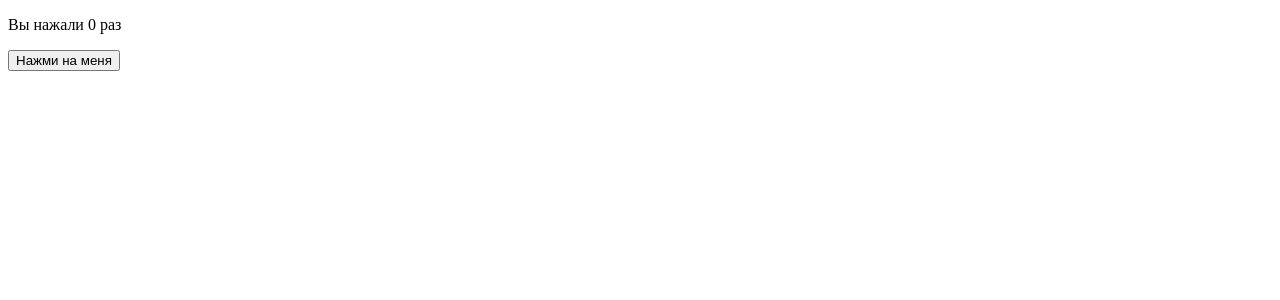
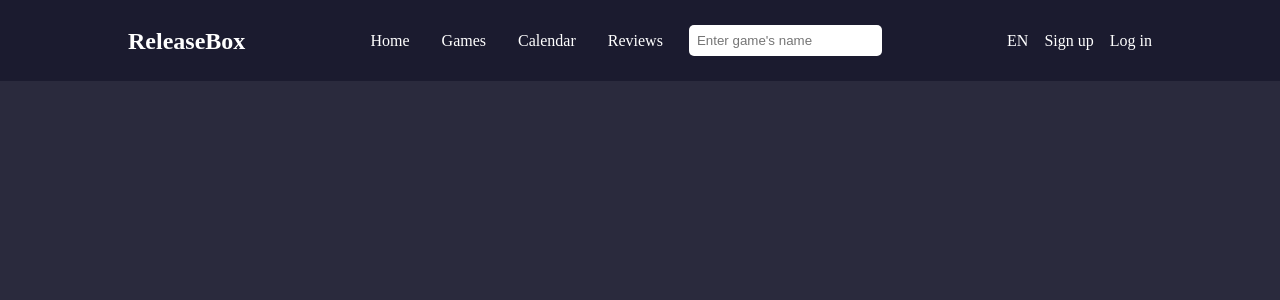
Before and after one commit to Stealr/ReleaseBox, a React (Vite) app in the folder frontend/rb-project/: page / in a window 1280 px wide. Shown: the top 300 px of the page. Built offline with nearby package versions, Linux system fonts and the light colour scheme.

Commit message:
add css files; add routers; start working with component "header"

```diff
--- a/frontend/rb-project/src/App.jsx
+++ b/frontend/rb-project/src/App.jsx
@@ -10,7 +10,13 @@ function App() {
     <Router>
       <Routes>
         <Route path="/" element={<Home />} />
-        <Route path="/test" element={<Test />} />
+        <Route path="/Calendar" element={<Test />} />
+        <Route path="/Games" element={<Test />} />
+        <Route path="/Login" element={<Test />} />
+        <Route path="/{Game}" element={<Test />} />
+        <Route path="/Profile" element={<Test />} />
+        <Route path="/Profile/Settings" element={<Test />} />
+
       </Routes>
     </Router>
   )
--- /dev/null
+++ b/frontend/rb-project/src/Components/Header/Header.jsx
@@ -0,0 +1,32 @@
+import React, { useState, useEffect } from 'react';
+import "./header_style.css";
+
+function Home() {
+
+    return (
+        <div className="header">
+            <div className='content-header'>
+                {/* <img src=''> */}
+                <div className="logo">ReleaseBox</div>
+                <div className='center'>
+                    <nav className="navigation">
+                        <a href="home">Home</a>
+                        <a href="games">Games</a>
+                        <a href="calendar">Calendar</a>
+                        <a href="reviews">Reviews</a>
+                    </nav>
+                    <div className="search-bar">
+                        <input type="text" placeholder="Enter game's name" />
+                    </div>
+                </div>
+                <div className="right">
+                    <a href="#en">EN</a>
+                    <a href="#sign-up">Sign up</a>
+                    <a href="#log-in">Log in</a>
+                </div>
+            </div>
+        </div>
+    );
+}
+
+export default Home
--- /dev/null
+++ b/frontend/rb-project/src/Components/Header/header_style.css
@@ -0,0 +1,94 @@
+ .header {
+     background: #1b1b2f;
+     padding: 25px 0 25px 0;
+     display: flex;
+     justify-content: center;
+     /* position: fixed; Фиксируем шапку */
+
+ }
+
+ .content-header {
+     display: flex;
+     justify-content: space-between;
+     align-items: center;
+    width: 80%;
+
+ }
+
+ .logo {
+     font-size: 1.5rem;
+     font-weight: bold;
+ }
+
+ .center {
+     display: flex;
+     flex-direction: row;
+     align-items: center;
+     gap: 10px;
+ }
+
+ .navigation a {
+     margin: 0 1rem;
+     color: rgb(255, 255, 255);
+     text-decoration: none;
+ }
+
+ .search-bar input {
+     padding: 0.5rem;
+     border-radius: 5px;
+     border: none;
+ }
+
+ .right a {
+     margin-left: 1rem;
+     color: white;
+     text-decoration: none;
+ }
+
+ .content {
+     display: flex;
+     justify-content: space-around;
+     padding: 2rem;
+ }
+
+ .intro {
+     max-width: 600px;
+ }
+
+ .intro h1 {
+     font-size: 2.5rem;
+     margin-bottom: 1rem;
+ }
+
+ .intro p {
+     margin-bottom: 1rem;
+ }
+
+ .auth-buttons button {
+     margin: 0.5rem;
+     padding: 0.5rem 1rem;
+     background-color: #ff7043;
+     border: none;
+     color: white;
+     cursor: pointer;
+     border-radius: 5px;
+ }
+
+ .statistics {
+     background: rgba(0, 0, 0, 0.5);
+     padding: 1rem;
+     border-radius: 10px;
+ }
+
+ .statistics h3 {
+     margin-bottom: 1rem;
+ }
+
+ .statistics ul {
+     list-style: none;
+     padding: 0;
+ }
+
+ .statistics li {
+     margin: 0.5rem 0;
+ }
--- /dev/null
+++ b/frontend/rb-project/src/css-reset.css
@@ -0,0 +1,48 @@
+/* http://meyerweb.com/eric/tools/css/reset/
+   v2.0 | 20110126
+   License: none (public domain)
+*/
+
+html, body, div, span, applet, object, iframe,
+h1, h2, h3, h4, h5, h6, p, blockquote, pre,
+a, abbr, acronym, address, big, cite, code,
+del, dfn, em, img, ins, kbd, q, s, samp,
+small, strike, strong, sub, sup, tt, var,
+b, u, i, center,
+dl, dt, dd, ol, ul, li,
+fieldset, form, label, legend,
+table, caption, tbody, tfoot, thead, tr, th, td,
+article, aside, canvas, details, embed,
+figure, figcaption, footer, header, hgroup,
+menu, nav, output, ruby, section, summary,
+time, mark, audio, video {
+	margin: 0;
+	padding: 0;
+	border: 0;
+	font-size: 100%;
+	font: inherit;
+	vertical-align: baseline;
+}
+/* HTML5 display-role reset for older browsers */
+article, aside, details, figcaption, figure,
+footer, header, hgroup, menu, nav, section {
+	display: block;
+}
+body {
+	line-height: 1;
+}
+ol, ul {
+	list-style: none;
+}
+blockquote, q {
+	quotes: none;
+}
+blockquote:before, blockquote:after,
+q:before, q:after {
+	content: '';
+	content: none;
+}
+table {
+	border-collapse: collapse;
+	border-spacing: 0;
+}
--- /dev/null
+++ b/frontend/rb-project/src/index.css
@@ -0,0 +1,5 @@
+body {
+    font-family: Arial, sans-serif;
+    color: white;
+    background: #2a2a3d;
+  }
--- a/frontend/rb-project/src/main.jsx
+++ b/frontend/rb-project/src/main.jsx
@@ -1,6 +1,8 @@
 import { StrictMode } from 'react'
 import { createRoot } from 'react-dom/client'
 import App from './App.jsx'
+import "./index.css"
+import "./css-reset.css"
 
 createRoot(document.getElementById('root')).render(
   <StrictMode>
--- a/frontend/rb-project/src/pages/home.jsx
+++ b/frontend/rb-project/src/pages/home.jsx
@@ -1,21 +1,11 @@
 import React, { useState, useEffect } from 'react';
+import Header from "/src/Components/Header/Header.jsx";
 
 function Home() {
-    const [count, setCount] = useState(0);
-
-    // Аналогично componentDidMount и componentDidUpdate:
-    useEffect(() => {
-        // Обновляем заголовок документа с помощью API браузера
-        document.title = `Вы нажали ${count} раз`;
-        console.log("effect")
-    });
 
     return (
         <div>
-            <p>Вы нажали {count} раз</p>
-            <button onClick={() => console.log("test")}>
-                Нажми на меня
-            </button>
+            <Header />
         </div>
     );
 }
--- a/frontend/rb-project/src/pages/test.jsx
+++ b/frontend/rb-project/src/pages/test.jsx
@@ -37,7 +37,7 @@ function Test() {
                     </li>
                 ))}
             </ul>
-            {console.log(data)}
+            {console.log(data[0].name)}
         </div>
     )
 }
```
Also changed, not shown: frontend/rb-project/src/Components/footer.jsx (added).
